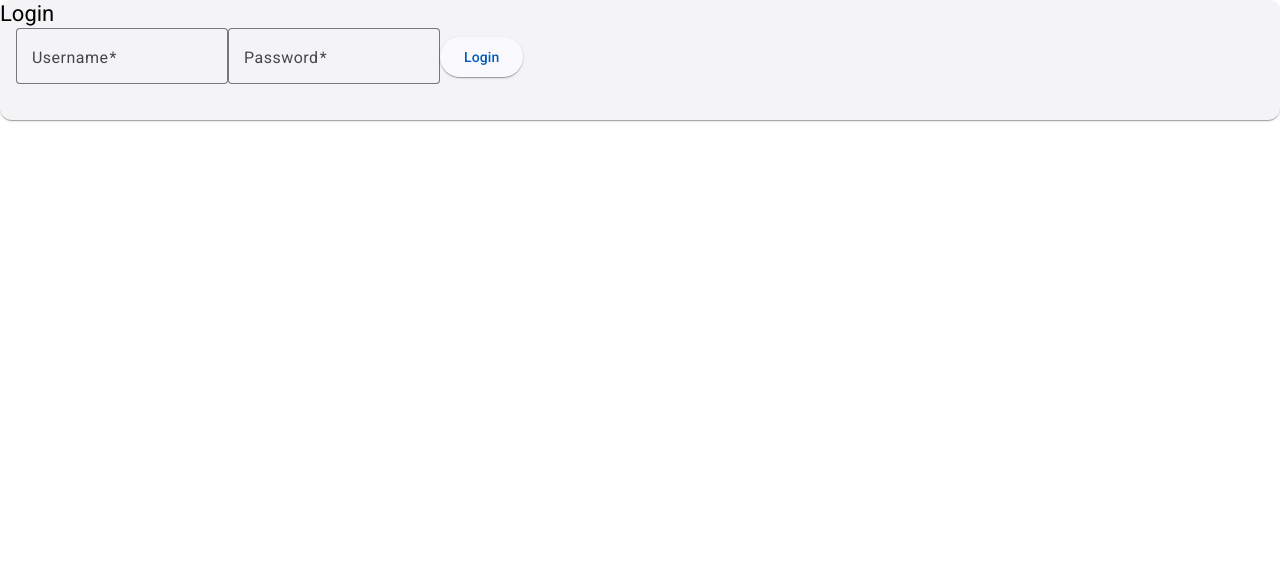
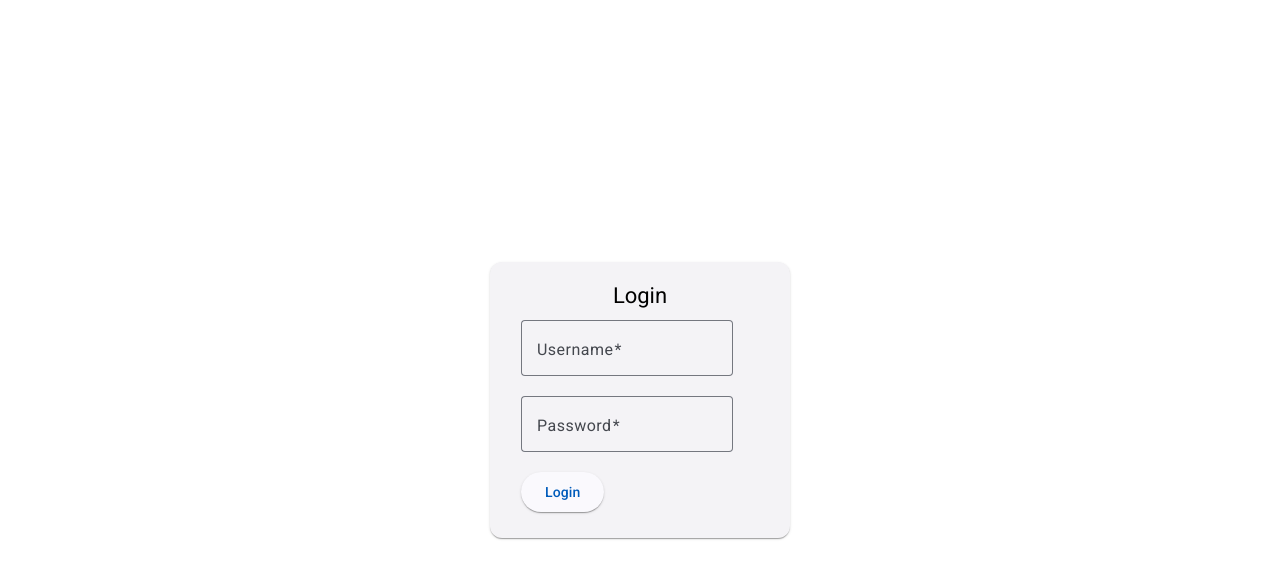
Before and after one commit to nascal3/boma-yangu-angular, an Angular app: page /login in a window 1280 px wide. Shown: the top 578 px of the page. Built offline with nearby package versions, Linux system fonts and the light colour scheme.

Commit message:
Added styling to login component

```diff
--- a/src/app/components/auth/login/login.component.scss
+++ b/src/app/components/auth/login/login.component.scss
@@ -0,0 +1,14 @@
+div {
+  display: flex;
+  justify-content: center;
+  align-items: center;
+  height: 100vh;
+  mat-card {
+    width: 300px;
+    padding: 10px 15px;
+
+    &-title {
+      margin: 10px auto;
+    }
+  }
+}
--- a/src/app/components/auth/login/login.component.ts
+++ b/src/app/components/auth/login/login.component.ts
@@ -46,9 +46,9 @@ export class LoginComponent {
   onSubmit() {
     if (this.loginForm.valid) {
       this.authService.login(this.loginForm.value).subscribe(
-        response => {
+        async (response) => {
           this.authService.setToken(response.token);
-          this.router.navigate(['/dashboard']);
+          await this.router.navigate(['/dashboard']);
         },
         error => {
           alert('Invalid credentials!');
--- a/src/app/components/dashboard/dashboard.component.ts
+++ b/src/app/components/dashboard/dashboard.component.ts
@@ -49,9 +49,9 @@ export class DashboardComponent implements OnInit, OnDestroy {
       })
   }
 
-  logout() {
+  async logout() {
     this.authService.logout();
-    this.router.navigate(['/login']);
+    await this.router.navigate(['/login']);
   }
 
   ngOnDestroy() {
```
